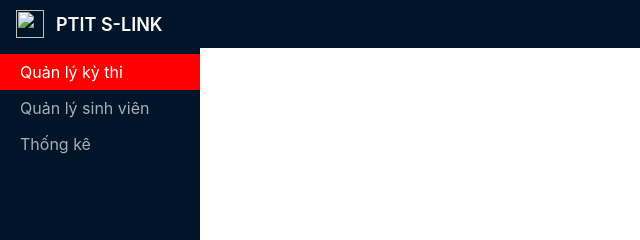
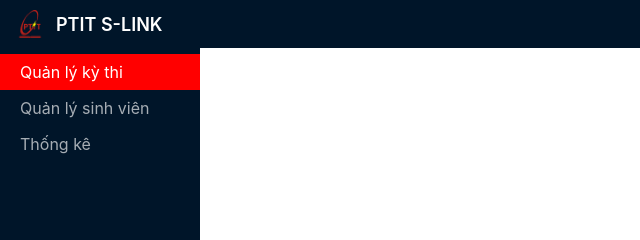
Before and after one commit to nghilonganh00/menu-bar, a plain HTML site: page index.html in a window 1280 px wide. Shown: the top 240 px of the page, 0-640 px from the left. Drawn offline with Linux system fonts and the light colour scheme.

Commit message:
Update index.html

```diff
--- a/index.html
+++ b/index.html
@@ -10,7 +10,7 @@
     <div class="page">
       <header>
         <div class="header-container">
-          <img class="logo" src="./assets/favicon.ico" />
+          <img class="logo" src="./favicon.ico" />
           <h1>PTIT S-LINK</h1>
         </div>
       </header>
```
